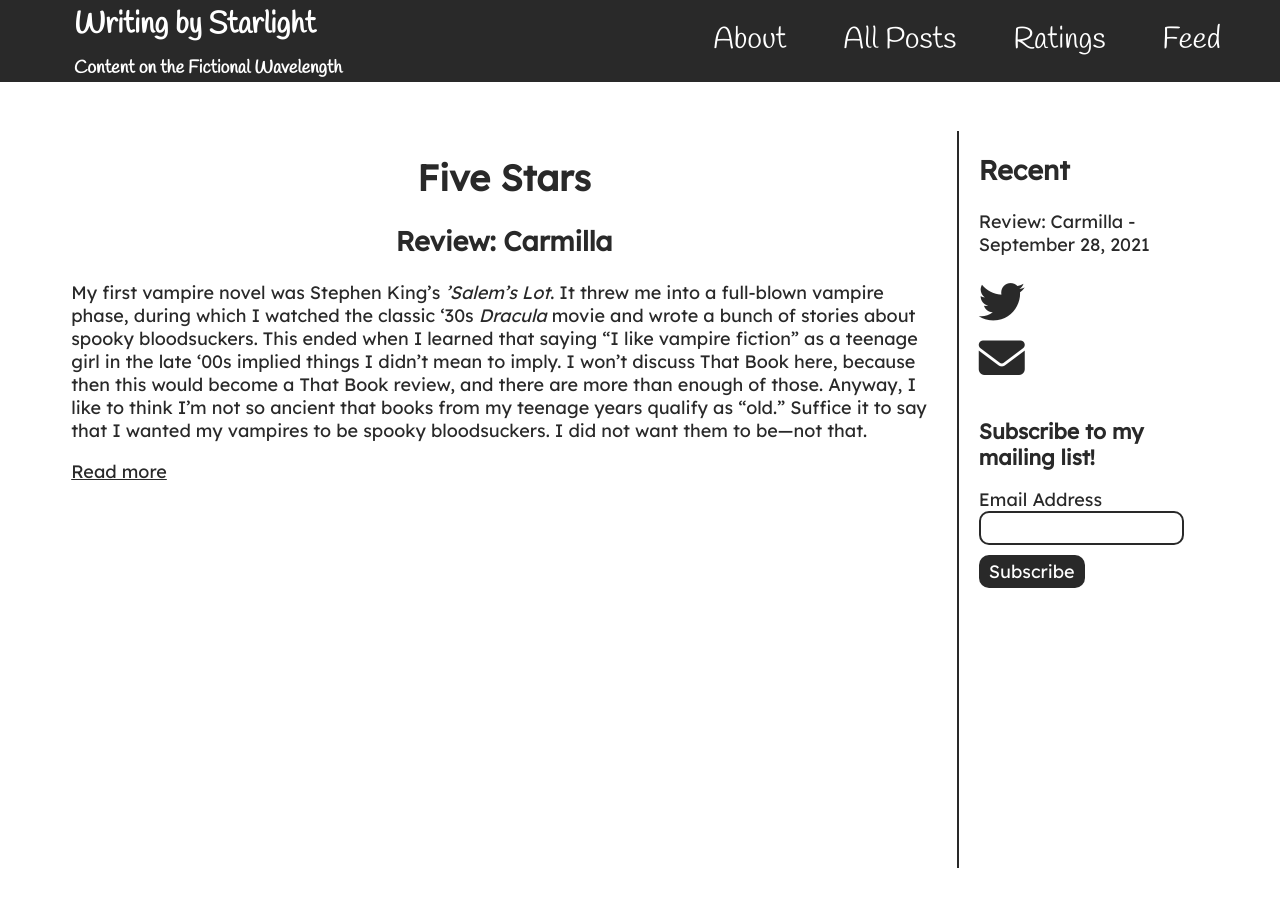
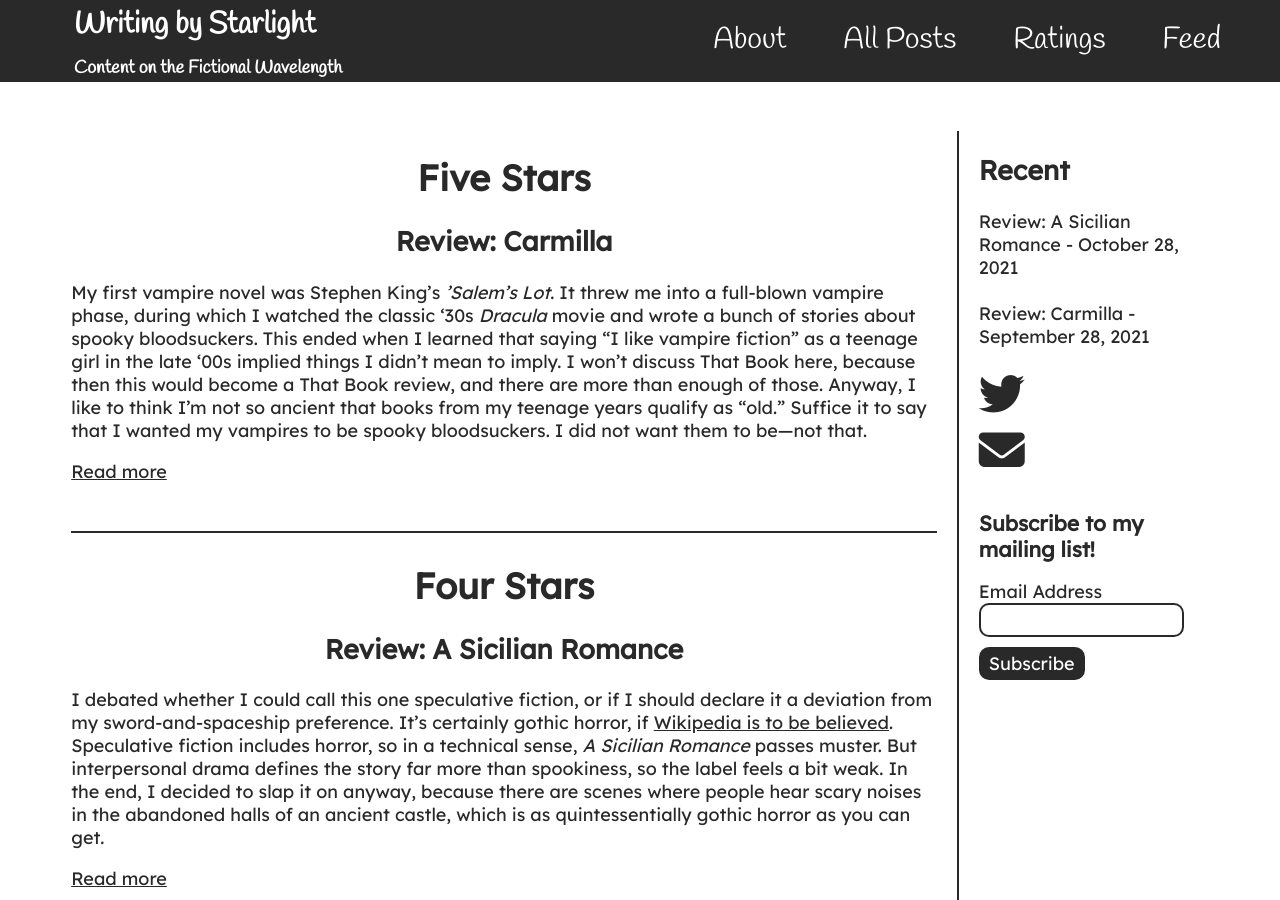
Before and after one commit to cehornig/starlight-blog, a Jekyll site: the page built from ratings.html, in a window 1280 px wide and 900 px high. Built offline with Jekyll 4.4.1, drawn with Linux system fonts in a browser that asks for light colours; nearby versions of some CDN libraries; some of the changed lines change nothing that is shown.

Commit message:
Add A Sicilian Romance review

```diff
--- /dev/null
+++ b/_posts/2021-10-28-a-sicilian-romance.md
@@ -0,0 +1,23 @@
+---
+layout: post
+title: "Review: A Sicilian Romance"
+itemauthor: Ann Radcliffe
+tags: ["Four Stars"]
+rating: 4
+---
+
+I debated whether I could call this one speculative fiction, or if I should declare it a deviation from my sword-and-spaceship preference. It's certainly gothic horror, if [Wikipedia is to be believed](https://en.wikipedia.org/wiki/Gothic_fiction). Speculative fiction includes horror, so in a technical sense, _A Sicilian Romance_ passes muster. But interpersonal drama defines the story far more than spookiness, so the label feels a bit weak. In the end, I decided to slap it on anyway, because there are scenes where people hear scary noises in the abandoned halls of an ancient castle, which is as quintessentially gothic horror as you can get.
+
+_A Sicilian Romance_ tells the tale of the noble family that inhabits the castle of Mazzini. The house’s two daughters, Emilia and Julia, have been raised in relative isolation, since their mother is dead, and their father left years earlier with their brother, Ferdinand, for the sake of the boy’s education. When the father returns home with Ferdinand, his unfaithful wife, and a retinue of unfamiliar noblemen, Emilia and Julia’s quiet lives are upended. Meanwhile, they see strange lights in an abandoned wing of the castle, and hear unearthly moans through the floor, and begin to wonder if a ghost has joined them, too.
+
+I love the beginning. It’s not original, at least by modern standards, but it has all the most engaging characteristics of gothic horror, and it executes them well. Julia falls in love with a man who happens to be the target of her stepmother’s affections. The stepmother, inevitably, plots to remove the girl from the picture. In the midst of this drama, the ghostly moans begin, and Julia and Emilia spend a lot of time panicking, fleeing, and, occasionally, fainting. It’s popcorn flick stuff, but not in a bad way. If it were a movie, you’d find it predictable, but you’d still be grinning when you left the theater.
+
+There _are_ devices I hadn’t seen. The eerie manifestations surround an uninhabited wing of the castle, which no one can work out how to enter, and which happens to border Julia and Emilia’s quarters. This lets them witness all manner of untraceable creepiness, while being separated from its source by a mere hallway, and a scary-looking one, at that. Eventually, they find a way into the ruined rooms and fittingly forboding architecture of the abandoned wing, and seeing the place in all its shadowy, decaying glory makes their situation that much scarier. Having the girls stuck one cobweb-filled hallway from the abandoned wing is a clever twist, and helps the book earn its horror cred.
+
+Unfortunately, the horror aspects take a backseat shortly after, and the tension that drives the earlier chapters goes with it. The shift comes when Julia is forced to flee the castle after <span class="spoiler">her father tries to marry her to a cruel but powerful duke, thanks to the machinations of his wife, who wants Julia’s lover for herself.</span> At this point, the drama migrates to Julia’s attempts to avoid capture, and the conflicts between the people, good and bad, who have a stake in her fate. This is fine, except the run-away-hide cycle repeats a _lot_, and it started to bore me a couple rounds in. I was most interested in the iteration where Julia <span class="spoiler">hides in a monastery while the abbot, ostensibly a servant of God, keeps changing his plans for her based on whatever boosts his ego at the moment. He ends up protecting her, but only because her father irritated him. It’s an interesting turn in a book that presents the virtues of godly behavior as a primary theme. I suppose Radcliffe understood that “godly behavior” and “godly authority” aren’t always the same.</span>
+
+I also appreciate the demonstration—intentional or not—of how little agency women had in that time and culture. Julia’s constantly on the run because that’s the only way she can control her life. She can’t overpower the people who want to use her for their own purposes, but she can physically remove herself from them, so that’s what she does. Not bad for a delicate young lady who faints at the drop of a hat.
+
+Still, I’d have preferred less escaping and more spectral horrors. Even when the focus returns to the castle’s abandoned wing, <span class="spoiler">we learn that the ghost isn’t real. The moans came from Julia and Emilia’s allegedly dead mother, who was locked up by their father years ago so he could remarry.</span> It’s not a bad resolution to the mystery, but it’s not as interesting as it could have been. Personally, I’d have preferred it if <span class="spoiler">there had been a true supernatural presence in the castle, since the horror-y parts of the book were so much fun.</span>
+
+A lot of this comes down to taste, though, and possibly the incompatible expectations of a modern reader. I’d give _A Sicilian Romance_ three-and-a-half stars if I could, but alas, I didn’t code this blog to slice stellar cores in two, so I think it’s fair to give four. Not recommended for those easily bored, but a yes for anyone who likes tropey Victorian novels, and especially fainting ladies.
--- a/ratings.html
+++ b/ratings.html
@@ -15,7 +15,7 @@ title: Ratings
     </div>
   {% endif %}
 {% endfor %}
-<!--<h1 class="header">Four Stars</h1>
+<h1 class="header">Four Stars</h1>
 {% for tag in site.tags %}
   {% if tag[0] == "Four Stars" %}
     <div class="rating-group">
@@ -27,7 +27,7 @@ title: Ratings
     </div>
   {% endif %}
 {% endfor %}
-<h1 class="header">Three Stars</h1>
+<!--<h1 class="header">Three Stars</h1>
 {% for tag in site.tags %}
   {% if tag[0] == "Three Stars" %}
     <div class="rating-group">
```
